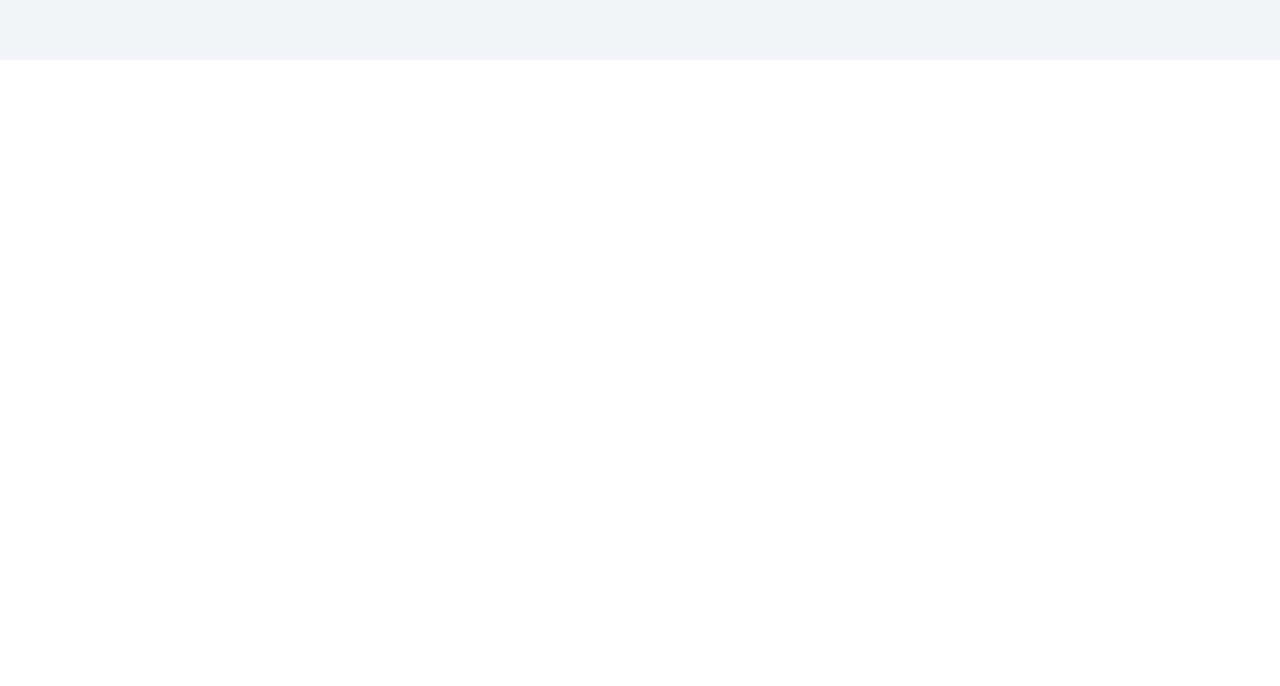
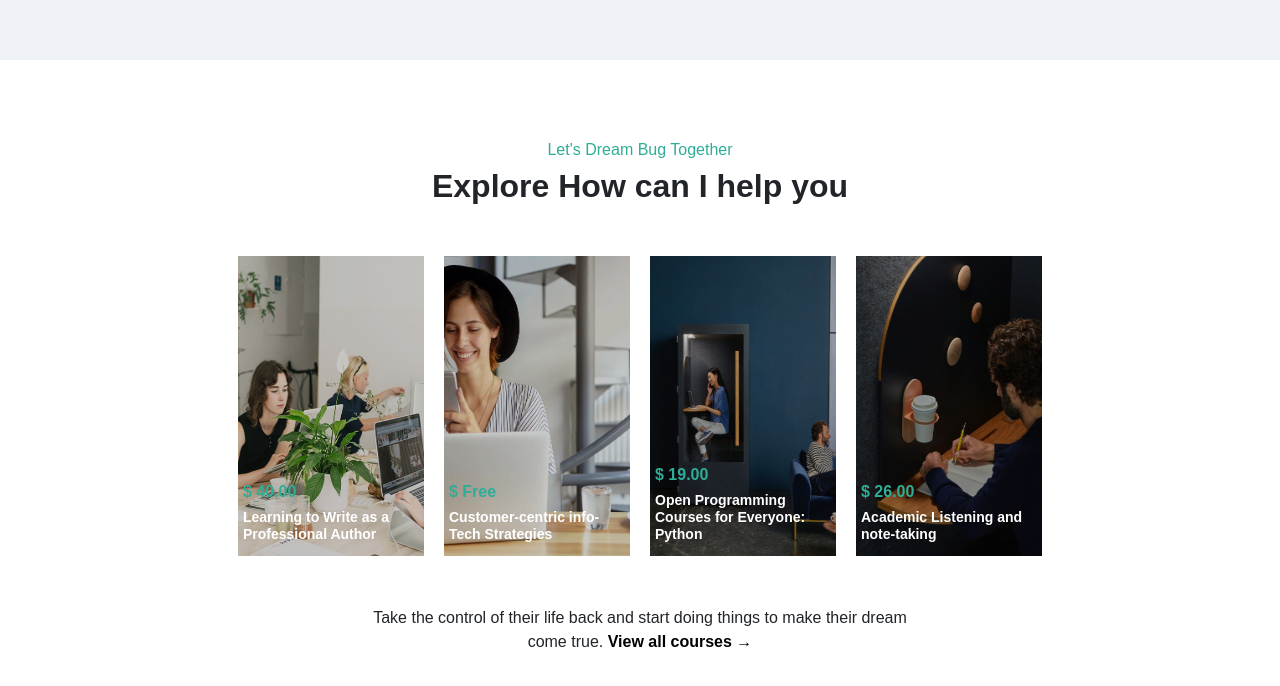
Before and after one commit to TullioTambone/proj-html-vuejs, a Vue app: page / in a window 1280 px wide. Shown: the part 2340-3026 px from the top of the page. Before the commit the page ends 2400 px from the top, so only its background shows below. Built offline with nearby package versions, Linux system fonts and the light colour scheme.

Commit message:
creazione quarta sezione inizio quinta

```diff
--- a/src/components/FourthMainSection.vue
+++ b/src/components/FourthMainSection.vue
@@ -1,12 +1,151 @@
 <script>
  export default{
-    name:'FourthMainSection'
+    name:'FourthMainSection',
+    data(){
+        return{
+            arrayCards: [
+                {
+                    img:'/images/course-02-443x600.jpg',
+                    price: '40.00',
+                    title: 'Learning to Write as a Professional Author',
+                    lessons: '20',
+                    students: '50',
+                    purpose: 'The purpose of this course is Lorem ipsum dolor, sit amet consectetur adipisicing elit.'
+                },
+                {
+                    img:'/images/stock-full-hd-03-443x600.jpg',
+                    price: 'Free',
+                    title: 'Customer-centric info-Tech Strategies',
+                    lessons: '15',
+                    students: '60',
+                    purpose: 'The purpose of this course is Lorem ipsum dolor, sit amet consectetur adipisicing elit.'
+                },
+                {
+                    img:'/images/stock-full-hd-04-443x600.jpg',
+                    price: '19.00',
+                    title: 'Open Programming Courses for Everyone: Python',
+                    lessons: '30',
+                    students: '40',
+                    purpose: 'The purpose of this course is Lorem ipsum dolor, sit amet consectetur adipisicing elit.'
+                },
+                {
+                    img:'/images/stock-full-hd-06-443x600.jpg',
+                    price: '26.00',
+                    title: 'Academic Listening and note-taking',
+                    lessons: '18',
+                    students: '25',
+                    purpose: 'The purpose of this course is Lorem ipsum dolor, sit amet consectetur adipisicing elit.'
+                },
+            ]
+        }
+    }
  }
 </script>
 
 <template>
-<section class="container-fluid"></section>
+<section class="container-fluid">
+    <div class="container">
+        <div class="static-text text-center">
+            <h6>Let's Dream Bug Together</h6>
+            <h2>Explore How can I help you</h2>
+        </div>
+        <div class="row">
+            <div class="col-12 col-md-4 col-lg-2 cards"  v-for="(element, index) in arrayCards" :key="index">
+                <img :src="`${element.img}`" alt="">
+                <div class="infos">
+                    <h6>&dollar; {{ element.price }}</h6>
+                    <h5>{{ element.title }}</h5>
+                    <div class="active">
+                        <span><i class="fa-solid fa-note-sticky me-1"></i>{{ element.lessons }}</span>
+                        <span class="ms-3"><i class="fa-solid fa-users me-1"></i>{{ element.students }}</span>
+                        <p>{{ element.purpose }}</p>
+                    </div>
+                </div>
+            </div>
+        </div>
+        <div class="static-text text-center">
+            <span>Take the control of their life back and start doing things to make their dream come true. <a href=""><strong>View all courses &#x2192;</strong></a></span>
+        </div>
+    </div>
+</section>
 </template>
 
 <style lang="scss" scoped>
+@import '../style/main.scss';
+.container-fluid{
+    padding: 5rem 0;
+    .container{
+        .static-text{
+            width: 50%;
+            margin: auto;
+            h6{
+                color: $giungla;
+            }
+            h2{
+                font-weight: 700;
+            }
+            span{
+                a{
+                    color: black;
+                }
+            }
+        }
+    }
+    .row{
+        margin: 50px auto;
+        justify-content: center;
+        .cards{
+            height: 300px;
+            margin: 0 10px;
+            padding: 0;
+            background-color: black;
+            position: relative;
+            img{
+                width: 100%;
+                height: 100%;
+                opacity: 0.8;
+                display: block;
+            }
+
+            .infos{
+                position: absolute;
+                bottom: 0px;
+                padding: 5px;
+                h6{
+                    color: $giungla;
+                    font-weight: 600;
+                }
+                h5{
+                    font-size: 14px;
+                    font-weight: 600;
+                    color: white;
+                }
+                .active{
+                    color: white;
+                    opacity: 0;
+                    display: none;
+                    p{
+                        font-size: 13px;
+                    }
+                }
+            }
+            &:hover .active{
+                transition: 0.5s;
+                transition-delay: 0.2s;
+                opacity: 100%;
+                display: block;
+            }
+
+            &:hover .infos{
+                transition: 0.3s linear;
+                bottom: 0;
+            }
+
+            &:hover img{
+                transition: 0.3s;
+                opacity: 0.4;
+            }
+        }
+    }
+}
 </style>
--- a/src/components/MainComp.vue
+++ b/src/components/MainComp.vue
@@ -19,19 +19,19 @@ import FourthMainSection from './FourthMainSection.vue'
         <div id="side-menu">
             <ul>
                 <li>
-                    <a href="">
+                    <a href="#Second">
                         <i class="fa-solid fa-ruler-combined"></i>
-                        <span class="active">Pages</span>
+                        <span class="active">Get started</span>
                     </a>
                 </li>
                 <li>
-                    <a href="">
+                    <a href="#Third">
                         <i class="fa-solid fa-globe"></i>
-                        <span class="active">Blog</span>
+                        <span class="active">Discover</span>
                     </a>
                 </li>
                 <li>
-                    <a href="">
+                    <a href="#Fourth">
                         <i class="fa-solid fa-book"></i>
                         <span class="active">Courses</span>
                     </a>
@@ -45,10 +45,10 @@ import FourthMainSection from './FourthMainSection.vue'
             </ul>
         </div>
 
-        <FirstMainSection/>
-        <SecondMainSection/>
-        <ThirdMainSection/>
-        <FourthMainSection/>
+        <FirstMainSection id=""/>
+        <SecondMainSection id="Second"/>
+        <ThirdMainSection id="Third"/>
+        <FourthMainSection id="Fourth"/>
     </main>
 </template>
 
```
Also changed, not shown: src/components/FifthMainSection.vue (added).
